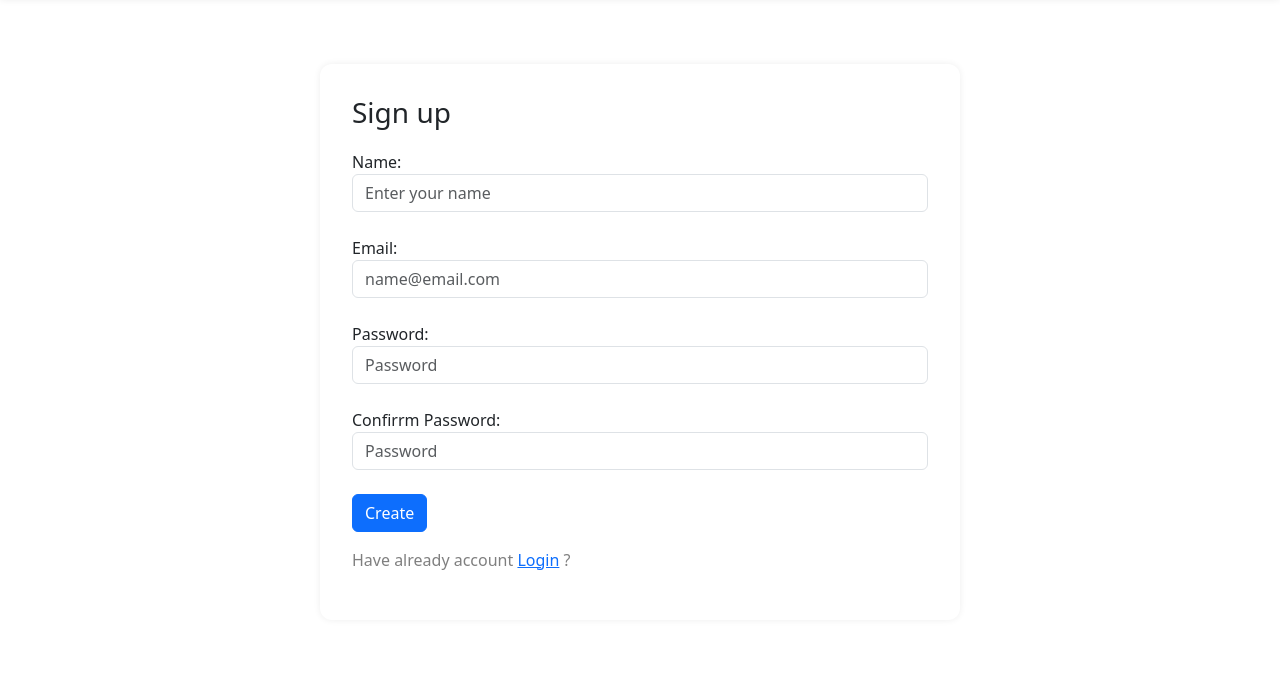
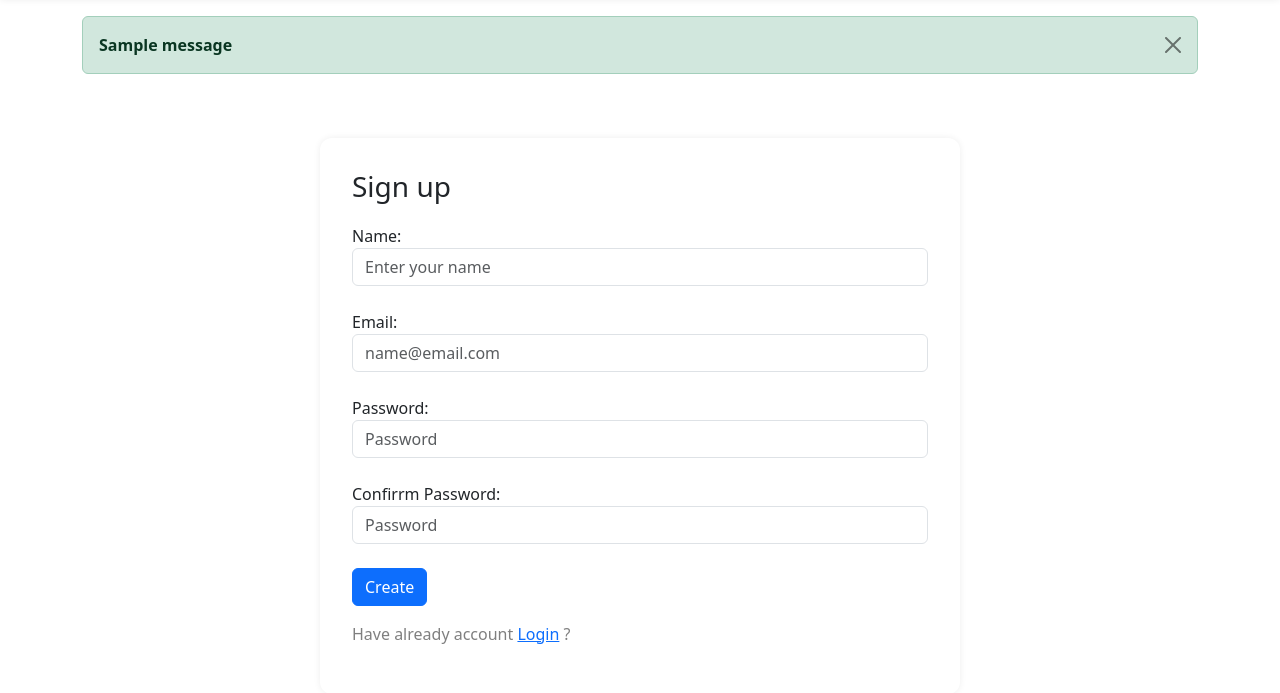
Before and after one commit to Abdullah-Elgabry/EduGauge, a Flask app: page /student/register in a window 1280 px wide. Shown: the part 72-765 px from the top of the page. Before the commit the page ends 642 px from the top, so only its background shows below. Run offline with Flask 2, Linux system fonts and the light colour scheme; one stand-in notice (Sample message) is shown; some libraries are stand-ins or nearby versions.

Commit message:
Update signup.html

```diff
--- a/templates/student/signup.html
+++ b/templates/student/signup.html
@@ -3,6 +3,18 @@
 <link rel="stylesheet" href="{{ url_for('static' , filename='css/signup.css') }}">
 {% endblock %}
 {% block body %}
+{% with messages=get_flashed_messages(with_categories=true) %}
+{% if messages %}
+{% for category,message in messages %}
+<div class="container pt-3">
+    <div class="alert alert-{{category}} alert-dismissible fade show" role="alert">
+        <strong>{{message}}</strong>
+        <button type="button" class="btn-close" data-bs-dismiss="alert" aria-label="Close"></button>
+    </div>
+</div>
+{% endfor %}
+{% endif %}
+{% endwith %}
 <div class="signup">
         <h3>Sign up</h3>
         <form method="post">
@@ -13,10 +25,10 @@
             <label for="password">Password:</label>
             <input class="form-control" type="password" name="password" placeholder="Password" required><br>
             <label for="password">Confirrm Password:</label>
-            <input class="form-control" type="password" placeholder="Password" required><br>
+            <input class="form-control" type="password" name="confirmPassword" placeholder="Password" required><br>
 
             <input class="btn btn-primary" type="submit" value="Create">
-            <p class="mt-3 text-black-50">Have already account <a href="/login">Login</a> ?</p>
+            <p class="mt-3 text-black-50">Have already account <a href="/student/login">Login</a> ?</p>
         </form>
 </div>
 
```
